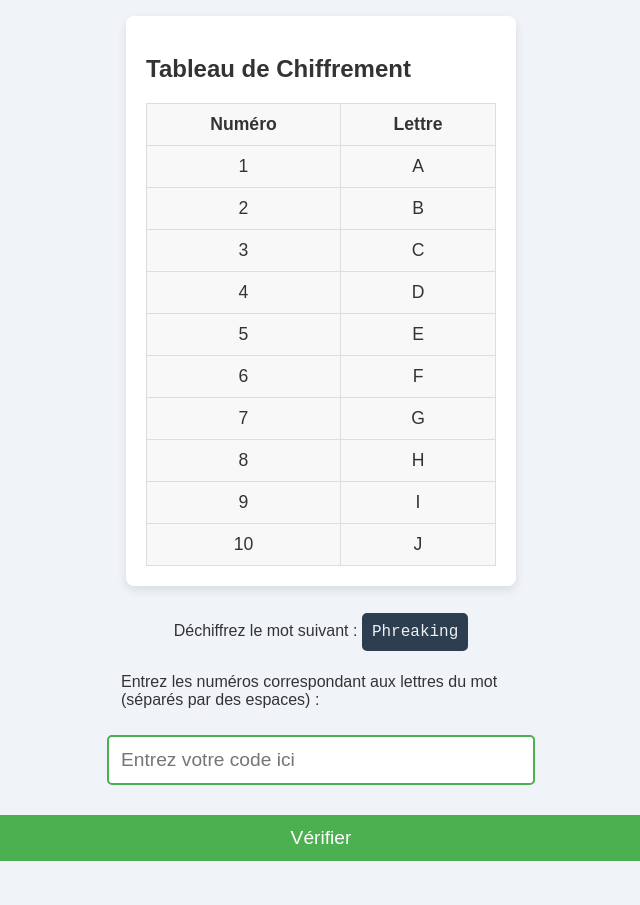
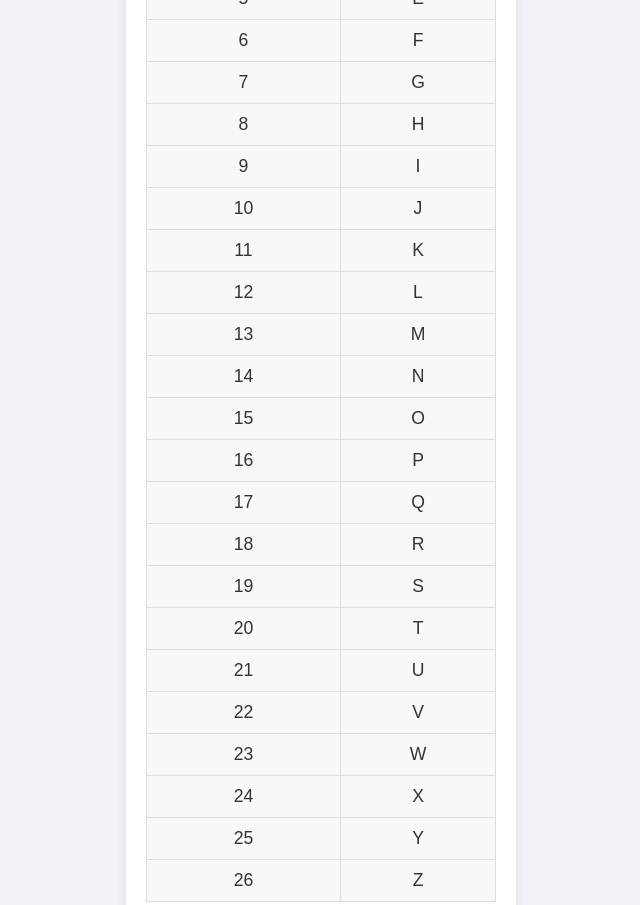
Before and after one commit to LucasMoRAW/cybersecurity-games, a plain HTML site: page dechiffrage.html in a window 1280 px wide. Shown: the top 905 px of the page, without its empty margins (319-959 px from the left). Before the commit the page ends 861 px from the top, so only its background shows below. Drawn offline with Linux system fonts and the light colour scheme.

Commit message:
dechiffrage

```diff
--- a/dechiffrage.html
+++ b/dechiffrage.html
@@ -141,46 +141,32 @@
                 <th>Numéro</th>
                 <th>Lettre</th>
             </tr>
-            <tr>
-                <td>1</td>
-                <td>A</td>
-            </tr>
-            <tr>
-                <td>2</td>
-                <td>B</td>
-            </tr>
-            <tr>
-                <td>3</td>
-                <td>C</td>
-            </tr>
-            <tr>
-                <td>4</td>
-                <td>D</td>
-            </tr>
-            <tr>
-                <td>5</td>
-                <td>E</td>
-            </tr>
-            <tr>
-                <td>6</td>
-                <td>F</td>
-            </tr>
-            <tr>
-                <td>7</td>
-                <td>G</td>
-            </tr>
-            <tr>
-                <td>8</td>
-                <td>H</td>
-            </tr>
-            <tr>
-                <td>9</td>
-                <td>I</td>
-            </tr>
-            <tr>
-                <td>10</td>
-                <td>J</td>
-            </tr>
+            <tr><td>1</td><td>A</td></tr>
+            <tr><td>2</td><td>B</td></tr>
+            <tr><td>3</td><td>C</td></tr>
+            <tr><td>4</td><td>D</td></tr>
+            <tr><td>5</td><td>E</td></tr>
+            <tr><td>6</td><td>F</td></tr>
+            <tr><td>7</td><td>G</td></tr>
+            <tr><td>8</td><td>H</td></tr>
+            <tr><td>9</td><td>I</td></tr>
+            <tr><td>10</td><td>J</td></tr>
+            <tr><td>11</td><td>K</td></tr>
+            <tr><td>12</td><td>L</td></tr>
+            <tr><td>13</td><td>M</td></tr>
+            <tr><td>14</td><td>N</td></tr>
+            <tr><td>15</td><td>O</td></tr>
+            <tr><td>16</td><td>P</td></tr>
+            <tr><td>17</td><td>Q</td></tr>
+            <tr><td>18</td><td>R</td></tr>
+            <tr><td>19</td><td>S</td></tr>
+            <tr><td>20</td><td>T</td></tr>
+            <tr><td>21</td><td>U</td></tr>
+            <tr><td>22</td><td>V</td></tr>
+            <tr><td>23</td><td>W</td></tr>
+            <tr><td>24</td><td>X</td></tr>
+            <tr><td>25</td><td>Y</td></tr>
+            <tr><td>26</td><td>Z</td></tr>
         </table>
     </div>
 
```
